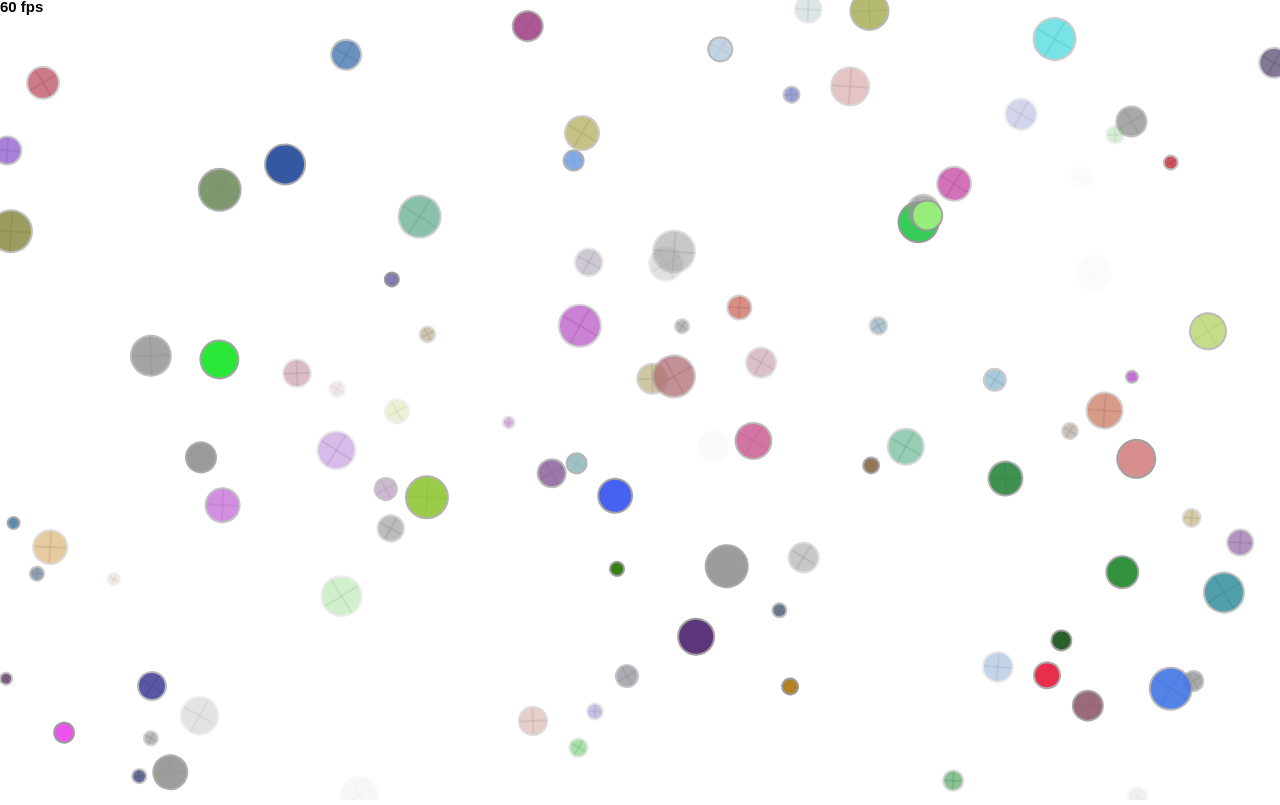
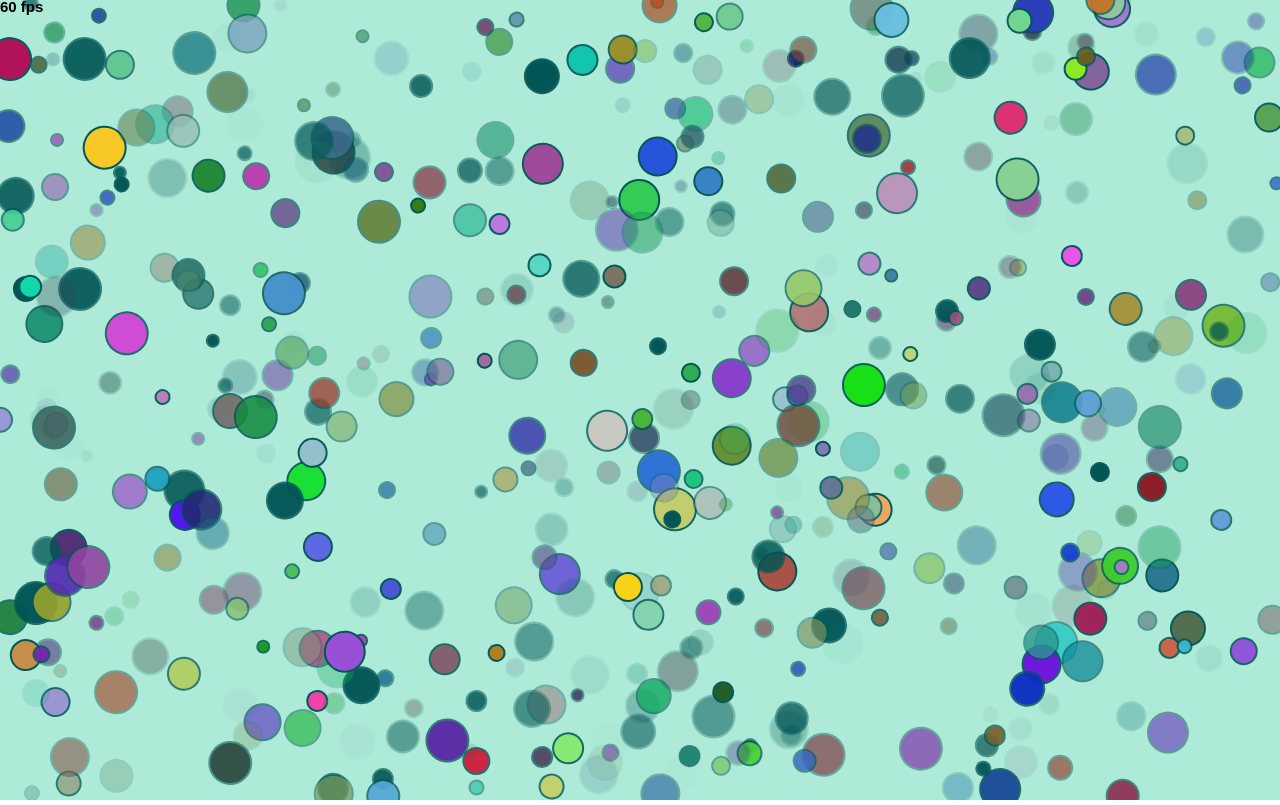
Before and after one commit to Reid-Jourdan/Reid-Jourdan.github.io, a website: page projects/circularity/index.html in a window 1280 px wide. Drawn offline with Linux system fonts and the light colour scheme.

```diff
--- a/projects/circularity/index.html
+++ b/projects/circularity/index.html
@@ -24,6 +24,9 @@
 
         <style type="text/css">
             /*override default styles here*/
+            canvas{
+                background-color: rgb(173, 234, 215)
+            }
         </style>
     </head>
     <body>
--- a/projects/circularity/js/init.js
+++ b/projects/circularity/js/init.js
@@ -22,18 +22,19 @@
         // TODO 1 : Declare and initialize our variables
         var circle;
         var circles = [];
+        var circleCount = 500;
 
         // TODO 2 : Create a function that draws a circle
         function drawCircle(){
-            circle = draw.randomCircleInArea(canvas, true, true, '#999', 2);
-            physikz.addRandomVelocity(circle, canvas, 10, 10);
+            circle = draw.randomCircleInArea(canvas, true, false, '#055', 2);
+            physikz.addRandomVelocity(circle, canvas, 5, 5);
             view.addChild(circle);
             circles.push(circle);
 
         }
 
         // TODO 3 / 8 : Call the drawCircle() function
-        for(var i = 1; i <= 100; i++){
+        for(var i = 1; i <= circleCount; i++){
             drawCircle();
         }
 
@@ -49,14 +50,14 @@
         function update() {
             // TODO 4 : Update the circle's position //
 
-            for(var i = 0; i < 100; i++){
+            for(var i = 0; i < circleCount; i++){
                 physikz.updatePosition(circles[i]);
             }
 
 
 
             // TODO 5 / 10 : Call game.checkCirclePosition() on your circles.
-           for(var i = 0; i < 100; i++){
+           for(var i = 0; i < circleCount; i++){
             game.checkCirclePosition(circles[i]);
         }
 
```
